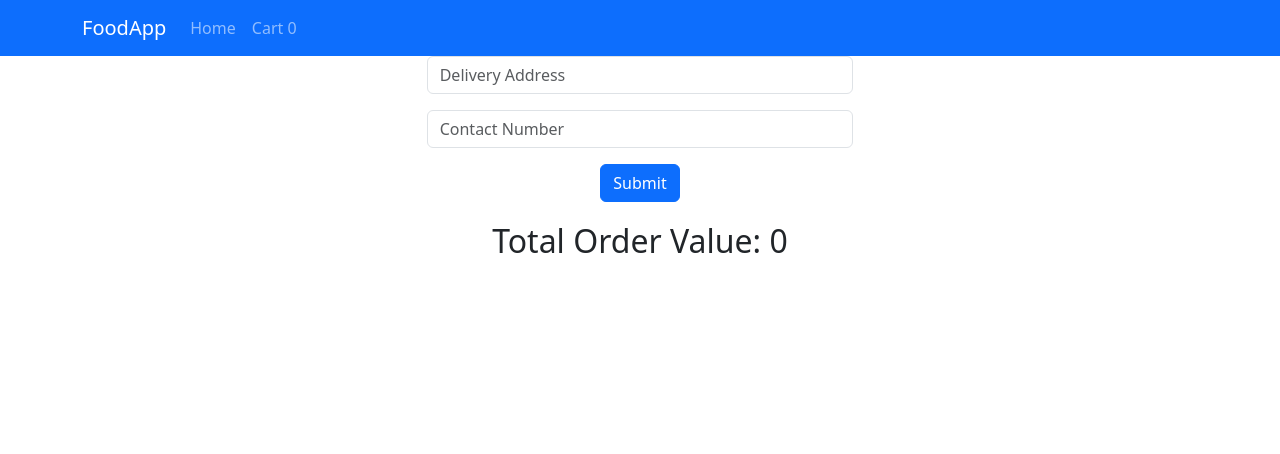
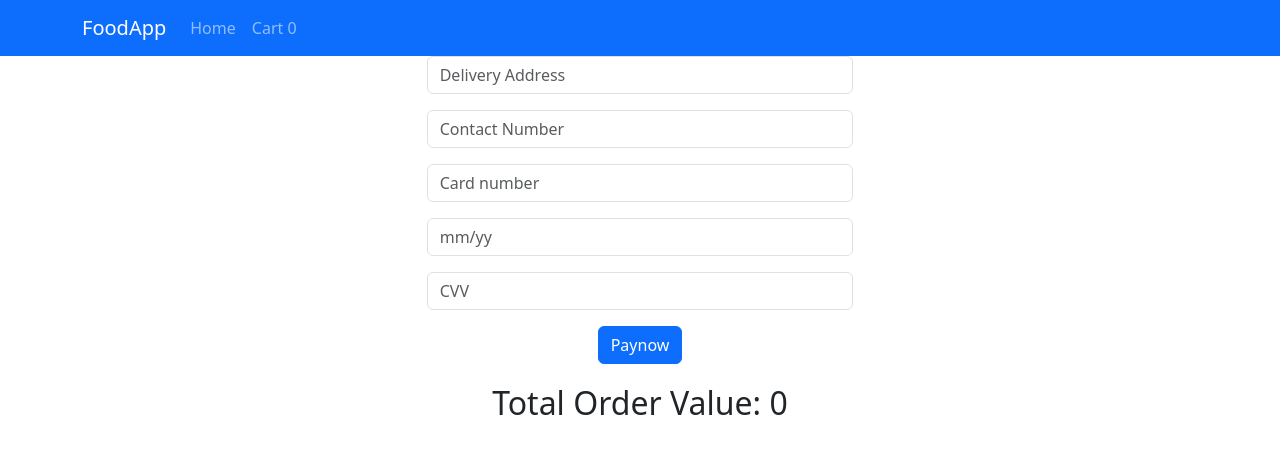
Before and after one commit to RajiveeJ/food-app-fe, a React (Create React App) app: page /user-cart in a window 1280 px wide. Shown: the top 454 px of the page. Built offline with nearby package versions, Linux system fonts and the light colour scheme.

Commit message:
Update Cart.js

```diff
--- a/src/components/users/Cart.js
+++ b/src/components/users/Cart.js
@@ -12,7 +12,9 @@ function Cart() {
   let [total,setTotal]=useState(0)
   let [deliveryAddress,setDeliveryAddress] = useState("")
   let [contact,setContact] = useState("")
-
+  let [Cardnumber,setCardnumber] = useState("")
+  let [Expiry,setExpiry] = useState("")
+  let [CVV,setCvv] = useState("")
 
   let navigate = useNavigate();
 
@@ -29,7 +31,10 @@ function Cart() {
       orderItems:context.cart,
       deliveryAddress,
       orderAmount:total,
-      contact
+      contact,
+      Cardnumber,
+      Expiry,
+      CVV
     },
     {
       headers:{"Authorization":`Bearer ${token}`}
@@ -62,10 +67,20 @@ function Cart() {
     <Form.Group className="mb-3">
       <Form.Control type="text"  placeholder="Contact Number" onChange={(e)=>setContact(e.target.value)}/>
     </Form.Group>
+  <Form.Group className="mb-3" >
+      <Form.Control type="text"  placeholder="Card number" onChange={(e)=>setCardnumber(e.target.value)}/>
+    </Form.Group>
+
+    <Form.Group className="mb-3">
+      <Form.Control type="text"  placeholder="mm/yy" onChange={(e)=>setExpiry(e.target.value)}/>
+    </Form.Group>
+    <Form.Group className="mb-3">
+      <Form.Control type="text"  placeholder="CVV" onChange={(e)=>setCvv(e.target.value)}/>
+    </Form.Group>
 
 
     <Button variant="primary" onClick={()=>handleOrder()}>
-      Submit
+      Paynow
     </Button>
     </Form>
     </div>
```
